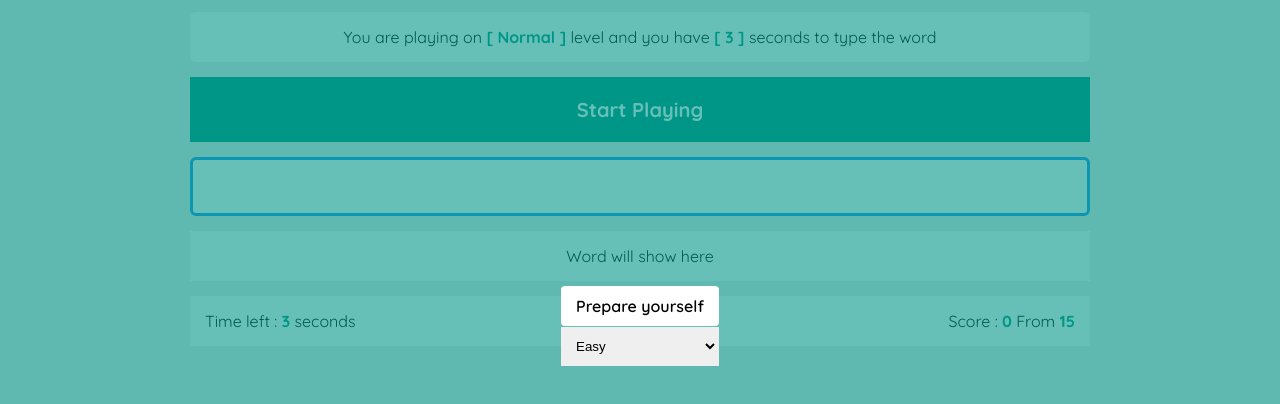
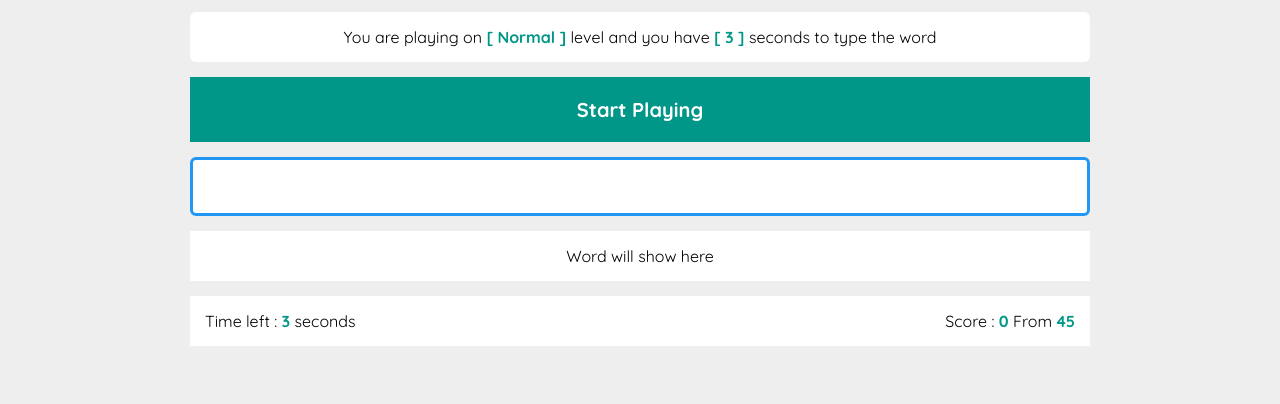
Before and after one commit to madjed-hue/typing-speed-game.github.io, a plain HTML site: page index.html in a window 1280 px wide. Shown: the part 74-478 px from the top of the page. Drawn offline with Linux system fonts and the light colour scheme.

Commit message:
the last push

```diff
--- a/index.html
+++ b/index.html
@@ -15,7 +15,6 @@
   </head>
   <body>
     <div class="game">
-      <div class="overlay"></div>
       <div class="name">Typing speed test game</div>
       <div class="container">
         <div class="message">
--- a/main.js
+++ b/main.js
@@ -1,5 +1,5 @@
 // Array Of Words
-const easyWords = [
+let words = [
   "Hello",
   "Code",
   "Town",
@@ -15,9 +15,6 @@ const easyWords = [
   "Roles",
   "Test",
   "Rust",
-];
-
-const normalWords = [
   "Linkedin",
   "Country",
   "Testing",
@@ -33,9 +30,6 @@ const normalWords = [
   "reading",
   "contact",
   "person",
-];
-
-const hardWords = [
   "Programming",
   "Javascript",
   "Destructuring",
@@ -75,34 +69,12 @@ let timeLeftSpan = document.querySelector(".time span");
 let scoreGot = document.querySelector(".score .got");
 let scoreTotal = document.querySelector(".score .total");
 let finishMessage = document.querySelector(".finish");
-let theOverlay = document.querySelector(".overlay");
-
-//create the welcome screen
-let getReadyDiv = document.createElement("div");
-let getReadyBtn = document.createElement("span");
-getReadyDiv.className = "ready-container";
-getReadyBtn.className = "ready-btn";
-getReadyBtn.innerText = "Prepare yourself";
-getReadyDiv.appendChild(getReadyBtn);
-theOverlay.appendChild(getReadyDiv);
-//select the choices
-let theChoices = document.createElement("select");
-let choicesOptionOne = document.createElement("option");
-let choicesOptionTwo = document.createElement("option");
-let choicesOptionThree = document.createElement("option");
-choicesOptionOne.innerText = "Easy";
-choicesOptionTwo.innerText = "Normal";
-choicesOptionThree.innerText = "Hard";
-theChoices.appendChild(choicesOptionOne);
-theChoices.appendChild(choicesOptionTwo);
-theChoices.appendChild(choicesOptionThree);
-getReadyDiv.appendChild(theChoices);
 
 // Setting Level Name + Seconds + Score
-lvlNameSpan.innerText = defaultLevelName;
-secondsSpan.innerText = defaultLevelSeconds;
-timeLeftSpan.innerText = defaultLevelSeconds;
-scoreTotal.innerText = easyWords.length;
+lvlNameSpan.innerHTML = defaultLevelName;
+secondsSpan.innerHTML = defaultLevelSeconds;
+timeLeftSpan.innerHTML = defaultLevelSeconds;
+scoreTotal.innerHTML = words.length;
 
 // Disable Paste Event
 input.onpaste = function () {
@@ -119,26 +91,27 @@ startButton.onclick = function () {
 
 function genWords() {
   // Get Random Word From Array
-  let randomWord = easyWords[Math.floor(Math.random() * easyWords.length)];
+  let randomWord = words[Math.floor(Math.random() * words.length)];
   // Get Word Index
-  let wordIndex = easyWords.indexOf(randomWord);
+  let wordIndex = words.indexOf(randomWord);
   // Remove WordFrom Array
-  easyWords.splice(wordIndex, 1);
+  words.splice(wordIndex, 1);
   // Show The Random Word
   theWord.innerHTML = randomWord;
   // Empty Upcoming Words
   upcomingWords.innerHTML = "";
   // Generate Words
-  for (let i = 0; i < easyWords.length; i++) {
+  for (let i = 0; i < words.length; i++) {
     // Create Div Element
     let div = document.createElement("div");
-    let txt = document.createTextNode(easyWords[i]);
+    let txt = document.createTextNode(words[i]);
     div.appendChild(txt);
     upcomingWords.appendChild(div);
   }
   // Call Start Play Function
   startPlay();
 }
+
 function startPlay() {
   timeLeftSpan.innerHTML = defaultLevelSeconds;
   let start = setInterval(() => {
@@ -152,13 +125,13 @@ function startPlay() {
         input.value = "";
         // Increase Score
         scoreGot.innerHTML++;
-        if (easyWords.length > 0) {
+        if (words.length > 0) {
           // Call Generate Word Function
           genWords();
         } else {
           let span = document.createElement("span");
           span.className = "good";
-          let spanText = document.createTextNode("Congratulations !! 🚀");
+          let spanText = document.createTextNode("Congratz");
           span.appendChild(spanText);
           finishMessage.appendChild(span);
           // Remove Upcoming Words Box
--- a/styles.css
+++ b/styles.css
@@ -13,32 +13,7 @@ body {
   background-color: #eee;
   min-height: 100vh;
 }
-.overlay {
-  position: absolute;
-  width: 100vw;
-  height: 100vh;
-  background-color: rgb(0 150 136 / 60%);
-  display: flex;
-  align-items: center;
-  justify-content: center;
-}
-.overlay .ready-container {
-  display: flex;
-  flex-direction: column;
-  justify-content: space-between;
-  height: 10%;
-}
-.overlay .ready-btn {
-  background-color: #fff;
-  padding: 10px 15px;
-  border-radius: 4px;
-  font-weight: 600;
-  cursor: pointer;
-}
-.overlay .ready-container select {
-  padding: 10px;
-  border: 1px solid #eee;
-}
+
 .container {
   margin: auto;
   max-width: 900px;
@@ -51,6 +26,7 @@ body {
   text-align: center;
   font-weight: bold;
 }
+
 .message {
   background-color: white;
   padding: 15px;
```
